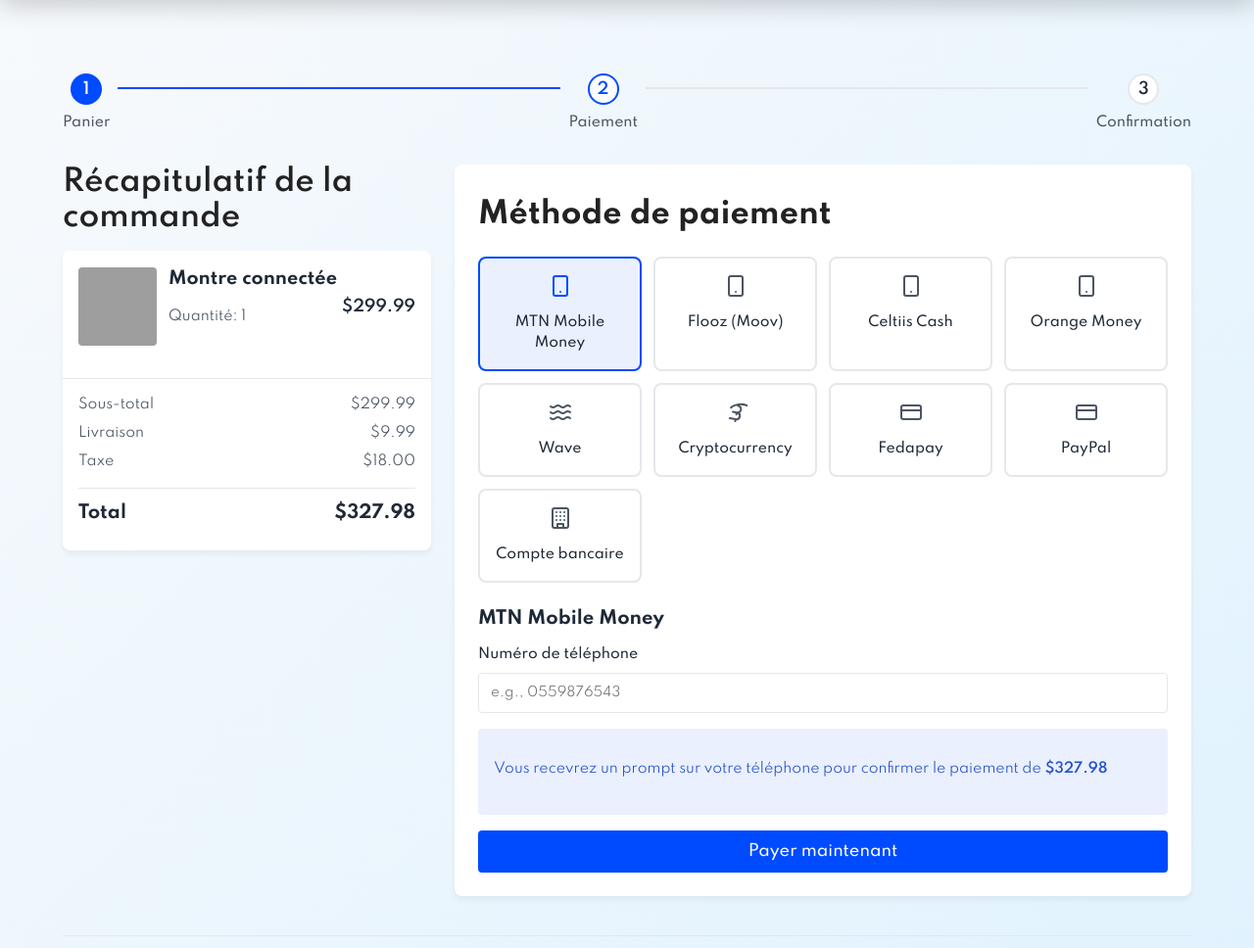
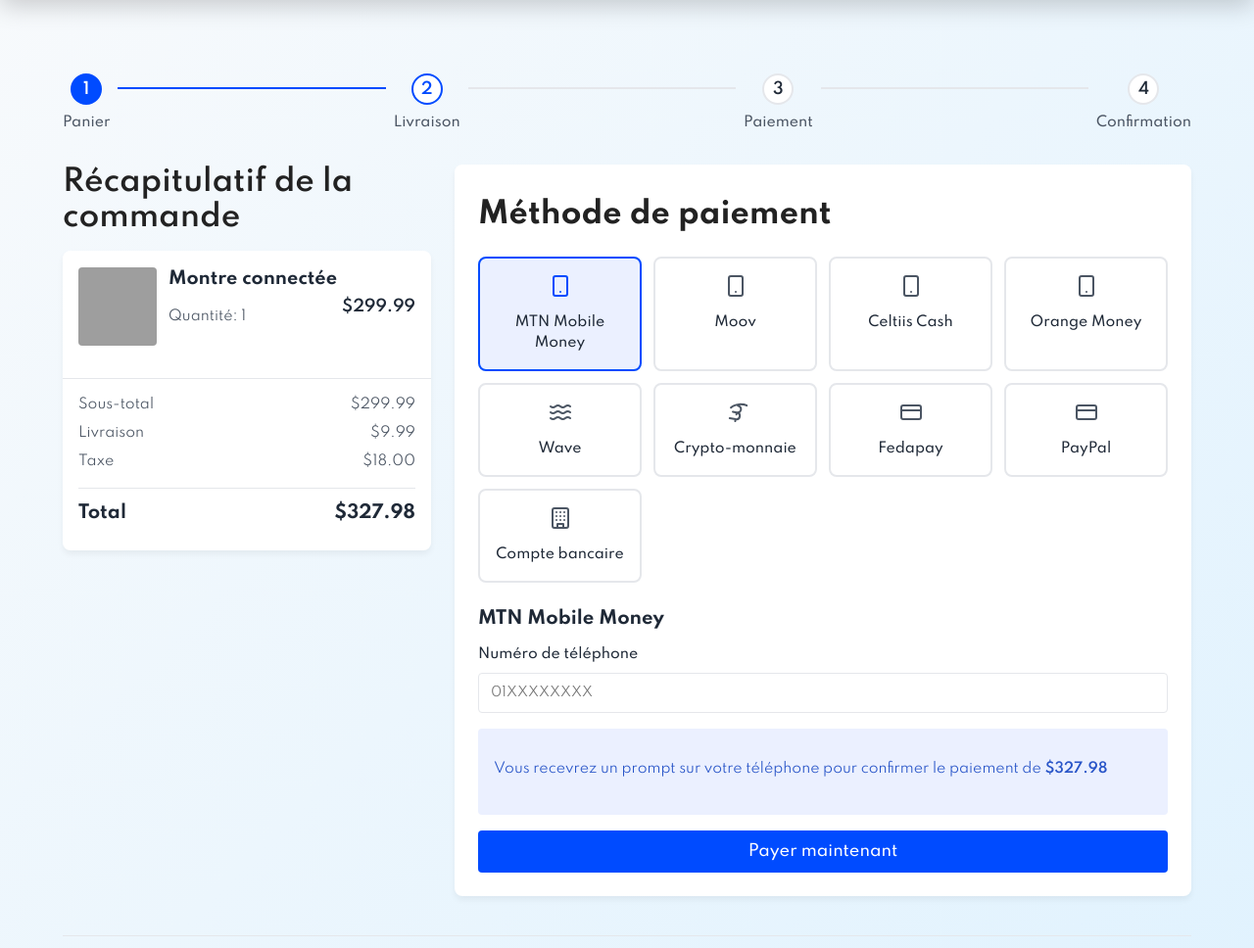
Before and after one commit to Geovic20/Smart-Co, a Django app: page /Payments/ in a window 1280 px wide. Shown: the part 89-1057 px from the top of the page at 98% size. Run offline with Django 4.2, Linux system fonts and the light colour scheme; grey boxes are pictures that could not be loaded.

Commit message:
Amélioration du code

```diff
--- a/Cart/templates/Guest.html
+++ b/Cart/templates/Guest.html
@@ -16,7 +16,7 @@
         <!-- Header -->
         <section id="header">
             <a id="logo" href="{% url 'index' %}">
-                <span class="desktop-logo">S.M.A.R.T. & Co</span>
+                <span class="logo">S.M.A.R.T. & Co</span>
             </a>
 
             <!--Barre de recherche-->
--- a/Payments/static/css/Payments.css
+++ b/Payments/static/css/Payments.css
@@ -502,11 +502,9 @@
   main {
     grid-template-columns: 1fr;
   }
-
   .payment-methods {
     grid-template-columns: repeat(auto-fill, minmax(120px, 1fr));
   }
-
   .order-summary {
     position: static;
     margin-bottom: var(--spacing-6);
@@ -519,25 +517,21 @@
     align-items: flex-start;
     gap: var(--spacing-4);
   }
-
   .progress-step {
     flex-direction: row;
     align-items: center;
     width: 100%;
   }
-
   .step-number {
     margin-bottom: 0;
     margin-right: var(--spacing-3);
   }
-
   .progress-line {
     width: 2px;
     height: 24px;
     margin: var(--spacing-2) 0;
     margin-left: 16px;
   }
-
   .form-row {
     grid-template-columns: 1fr;
   }
--- a/Payments/static/js/Payments.js
+++ b/Payments/static/js/Payments.js
@@ -12,11 +12,11 @@
 
 // Phone number patterns by provider
 const phonePatterns = {
-  mtn: /^01(90|96|97|98|99|67|68|69)\d{6}$/,  // MTN pattern
-  flooz: /^01(91|92|93|94|95)\d{6}$/,  // Flooz pattern
-  celtiis: /^0[7][0-9]{8}$/,  // Celtiis pattern
-  orange: /^0[7][0-9]{8}$/,  // Orange pattern
-  wave: /^0[7][0-9]{8}$/,   // Wave pattern
+  mtn: /^01(42|46|50|51|52|53|54|56|57|59|61|62|66|67|69|90|91|92|93|96|97)\d{6}$/,  // MTN pattern
+  moov: /^01(45|55|58|60|63|64|65|68|94|95|98|99)\d{6}$/,  // Moov pattern
+  celtiis: /^01(40|41|43|44|47)\d{6}$/,  // Celtiis pattern
+  orange: /^0[7][0-9]{6}$/,  // Orange pattern
+  wave: /^0[7][0-9]{6}$/,   // Wave pattern
 };
 
 // Cryptocurrency conversion rates (example values)
@@ -29,10 +29,10 @@
 
 // Wallet addresses for each cryptocurrency
 const walletAddresses = {
-  btc: 'bc1qxy2kgdygjrsqtzq2n0yrf2493p83kkfjhx0wlh',
-  eth: '0x742d35Cc6634C0532925a3b844Bc454e4438f44e',
-  usdt: 'TRzxsqF5qm4yKHU5skeZJUhc9umAPXkFVe',
-  bnb: 'bnb136ns6lfw4zs5hg4n85vdthaad7hq5m4gtkgf23'
+  btc: 'bc1p9r4s9uqfhwthpclga3t33xwjx8hqeemfvdc7uvlrk56v956py4vqzl4u5j',
+  eth: '0xE83cbCED090e3075d67D84cb9C23a56c2CfF0aC3',
+  usdt: '0xE83cbCED090e3075d67D84cb9C23a56c2CfF0aC3',
+  bnb: '0xE83cbCED090e3075d67D84cb9C23a56c2CfF0aC3'
 };
 
 // Set amounts everywhere
@@ -213,12 +213,12 @@
   let isValid = true;
 
   // Validate based on payment method
-  if (['mtn', 'flooz', 'celtiis', 'orange', 'wave'].includes(paymentMethod)) {
+  if (['mtn', 'moov', 'celtiis', 'orange', 'wave'].includes(paymentMethod)) {
     const phoneInput = form.querySelector('input[type="tel"]');
     const phoneNumber = phoneInput.value.trim();
 
     if (!validatePhoneNumber(phoneNumber, paymentMethod)) {
-      showError(phoneInput, 'Please enter a valid phone number');
+      showError(phoneInput, 'Veuillez entrer un numéro de téléphone valide');
       isValid = false;
     } else {
       clearError(phoneInput);
@@ -237,28 +237,28 @@
     const cardValidation = validateCardDetails(cardNumber, expiry, cvv);
 
     if (!cardValidation.card) {
-      showError(cardInput, 'Please enter a valid 16-digit card number');
+      showError(cardInput, 'Veuillez entrer un numéro de carte valide');
       isValid = false;
     } else {
       clearError(cardInput);
     }
 
     if (!cardValidation.expiry) {
-      showError(expiryInput, 'Please enter a valid expiry date (MM/YY)');
+      showError(expiryInput, 'Veuillez entrer une date d\'expiration valide (MM/YY)');
       isValid = false;
     } else {
       clearError(expiryInput);
     }
 
     if (!cardValidation.cvv) {
-      showError(cvvInput, 'Please enter a valid CVV code');
+      showError(cvvInput, 'Veuillez entrer un code CVV valide');
       isValid = false;
     } else {
       clearError(cvvInput);
     }
 
     if (name.length < 3) {
-      showError(nameInput, 'Please enter the cardholder name');
+      showError(nameInput, 'Veuillez entrer le nom du titulaire de la carte');
       isValid = false;
     } else {
       clearError(nameInput);
@@ -269,21 +269,21 @@
     const accountName = form.querySelector('#account-name');
 
     if (bankSelect.value === '') {
-      showError(bankSelect, 'Please select your bank');
+      showError(bankSelect, 'Veuillez sélectionner votre banque');
       isValid = false;
     } else {
       clearError(bankSelect);
     }
 
     if (accountNumber.value.trim().length < 5) {
-      showError(accountNumber, 'Please enter a valid account number');
+      showError(accountNumber, 'Veuillez entrer un numéro de compte valide');
       isValid = false;
     } else {
       clearError(accountNumber);
     }
 
     if (accountName.value.trim().length < 3) {
-      showError(accountName, 'Please enter the account holder name');
+      showError(accountName, 'Veuillez entrer le nom du titulaire du compte');
       isValid = false;
     } else {
       clearError(accountName);
@@ -295,7 +295,7 @@
     // Simulate processing
     const button = form.querySelector('button[type="submit"]');
     const originalText = button.textContent;
-    button.textContent = 'Processing...';
+    button.textContent = 'Traitement...';
     button.disabled = true;
 
     setTimeout(() => {
--- a/Payments/templates/Payments.html
+++ b/Payments/templates/Payments.html
@@ -16,7 +16,7 @@
         <!--Header-->
         <section id="header">
             <a id="logo" href="{% url 'index' %}">
-                <span class="desktop-logo">S.M.A.R.T. & Co</span>
+                <span class="logo">S.M.A.R.T. & Co</span>
             </a>
 
             <!--Barre de recherche-->
@@ -83,11 +83,16 @@
                     <div class="progress-line"></div>
                     <div class="progress-step active">
                         <div class="step-number">2</div>
+                        <div class="step-text">Livraison</div>
+                    </div>
+                    <div class="progress-line"></div>
+                    <div class="progress-step">
+                        <div class="step-number">3</div>
                         <div class="step-text">Paiement</div>
                     </div>
                     <div class="progress-line"></div>
                     <div class="progress-step">
-                        <div class="step-number">3</div>
+                        <div class="step-number">4</div>
                         <div class="step-text">Confirmation</div>
                     </div>
                 </div>
@@ -146,15 +151,15 @@
                             <div class="method-name">MTN Mobile Money</div>
                         </div>
 
-                        <!--Flooz (Moov)-->
-                        <div class="payment-method" data-method="flooz">
+                        <!--Moov-->
+                        <div class="payment-method" data-method="moov">
                             <div class="method-icon">
                             <svg xmlns="http://www.w3.org/2000/svg" width="24" height="24" viewBox="0 0 24 24" fill="none" stroke="currentColor" stroke-width="2" stroke-linecap="round" stroke-linejoin="round" class="lucide lucide-smartphone">
                                 <rect width="14" height="20" x="5" y="2" rx="2" ry="2" />
                                 <path d="M12 18h.01" />
                             </svg>
                             </div>
-                            <div class="method-name">Flooz (Moov)</div>
+                            <div class="method-name">Moov</div>
                         </div>
 
                         <!--Celtiis Cash-->
@@ -199,7 +204,7 @@
                                 <path d="M7.116 7.229c3.767-4.082 12.293-4.229 17.277-1.768" />
                             </svg>
                             </div>
-                            <div class="method-name">Cryptocurrency</div>
+                            <div class="method-name">Crypto-monnaie</div>
                         </div>
 
                         <!--Fedapay-->
@@ -254,7 +259,7 @@
                             <form>
                                 <div class="form-group">
                                     <label for="mtn-phone">Numéro de téléphone</label>
-                                    <input type="tel" id="mtn-phone" placeholder="e.g., 0559876543" required></input>
+                                    <input type="tel" id="mtn-phone" placeholder="01XXXXXXXX" required></input>
                                     <span class="error-message"></span>
                                 </div>
                                 <div class="form-info">
@@ -264,13 +269,13 @@
                             </form>
                         </div>
 
-                        <!-- Flooz Form -->
-                        <div id="flooz-form" class="payment-form">
-                            <h3>Flooz (Moov)</h3>
+                        <!-- Moov Form -->
+                        <div id="moov-form" class="payment-form">
+                            <h3>Moov</h3>
                             <form>
                                 <div class="form-group">
-                                    <label for="flooz-phone">Numéro de téléphone</label>
-                                    <input type="tel" id="flooz-phone" placeholder="e.g., 0999876543" required>
+                                    <label for="moov-phone">Numéro de téléphone</label>
+                                    <input type="tel" id="moov-phone" placeholder="01XXXXXXXX" required>
                                     <span class="error-message"></span>
                                 </div>
                                 <div class="form-info">
@@ -286,7 +291,7 @@
                             <form>
                                 <div class="form-group">
                                     <label for="celtiis-phone">Numéro de téléphone</label>
-                                    <input type="tel" id="celtiis-phone" placeholder="e.g., 0779876543" required>
+                                    <input type="tel" id="celtiis-phone" placeholder="01XXXXXXXX" required>
                                     <span class="error-message"></span>
                                 </div>
                                 <div class="form-info">
@@ -346,7 +351,7 @@
                                 <div class="crypto-address">
                                     <p class="crypto-instruction">Envoyer exactement <span class="crypto-amount">0.0123 BTC</span> à:</p>
                                     <div class="wallet-address">
-                                        <code id="wallet-address">bc1qxy2kgdygjrsqtzq2n0yrf2493p83kkfjhx0wlh</code>
+                                        <code id="wallet-address">bc1p9r4s9uqfhwthpclga3t33xwjx8hqeemfvdc7uvlrk56v956py4vqzl4u5j</code>
                                         <button type="button" class="btn-copy" onclick="copyWalletAddress()">
                                             <svg xmlns="http://www.w3.org/2000/svg" width="16" height="16" viewBox="0 0 24 24" fill="none" stroke="currentColor" stroke-width="2" stroke-linecap="round" stroke-linejoin="round" class="lucide lucide-copy">
                                                 <rect width="14" height="14" x="8" y="8" rx="2" ry="2" />
@@ -355,7 +360,7 @@
                                         </button>
                                     </div>
                                     <div class="qr-code">
-                                        <img src="https://api.qrserver.com/v1/create-qr-code/?size=150x150&data=bc1qxy2kgdygjrsqtzq2n0yrf2493p83kkfjhx0wlh" alt="Wallet QR Code">
+                                        <img src="https://api.qrserver.com/v1/create-qr-code/?size=150x150&data=bc1p9r4s9uqfhwthpclga3t33xwjx8hqeemfvdc7uvlrk56v956py4vqzl4u5j" alt="Wallet QR Code">
                                     </div>
                                 </div>
                                 <div class="form-info crypto-info">
--- a/Products/templates/Favoris.html
+++ b/Products/templates/Favoris.html
@@ -17,7 +17,7 @@
         <!--Header-->
         <section id="header">
             <a id="logo" href="{% url 'index' %}">
-                <span class="desktop-logo">S.M.A.R.T. & Co</span>
+                <span class="logo">S.M.A.R.T. & Co</span>
             </a>
 
             <!--Barre de recherche-->
```
Also changed, not shown: Cart/templates/Chariot.html (+1 -6 lines).
